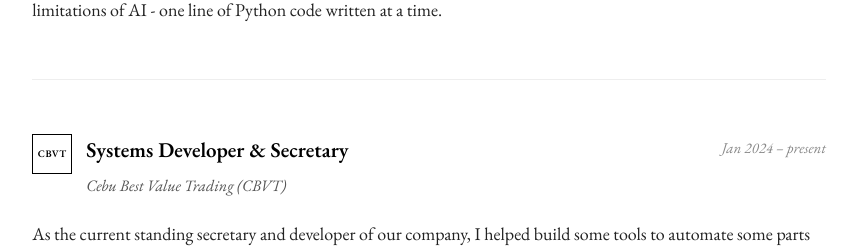
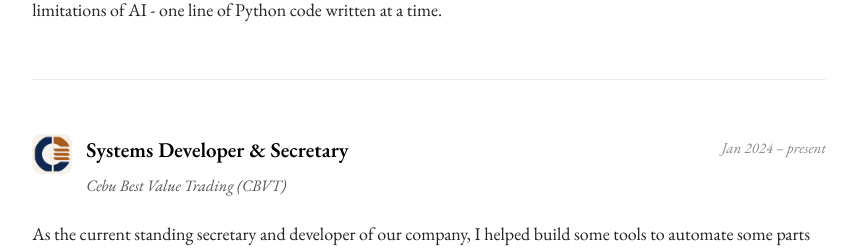
Before and after one commit to apotato369550/portfolio-site-v4, a React (Vite) app: page / in a window 1280 px wide. Shown: the part 1160-1409 px from the top of the page, without its empty margins (211-1069 px from the left). Built offline with nearby package versions, Linux system fonts and the light colour scheme.

Commit message:
feat: Updated experience section

```diff
--- a/src/components/Experience.jsx
+++ b/src/components/Experience.jsx
@@ -2,11 +2,13 @@ import { experienceData } from '../data/content';
 import evotech from '../assets/evotech.jpeg';
 import gdgoc from '../assets/gdgoc.png';
 import dostStart from '../assets/dost_start.jpg';
+import cbvt from "../assets/cbvt.png";
 
 const logoMap = {
   'evotech.jpeg': evotech,
   'gdgoc.png': gdgoc,
   'dost_start.jpg': dostStart,
+  'cbvt': cbvt,
 };
 
 export default function Experience() {
@@ -17,11 +19,9 @@ export default function Experience() {
         <div key={i} className="exp-entry fade-in">
           <div className="exp-header">
             <div className="exp-title-block">
-              {item.logo === 'cbvt' ? (
-                <div className="exp-logo-initials">CBVT</div>
-              ) : item.logo && logoMap[item.logo] ? (
+              {
                 <img src={logoMap[item.logo]} alt={item.org} className="exp-logo" />
-              ) : null}
+              }
               <div>
                 <strong className="exp-title">{item.title}</strong>
                 <span className="exp-org">{item.org}</span>
```
